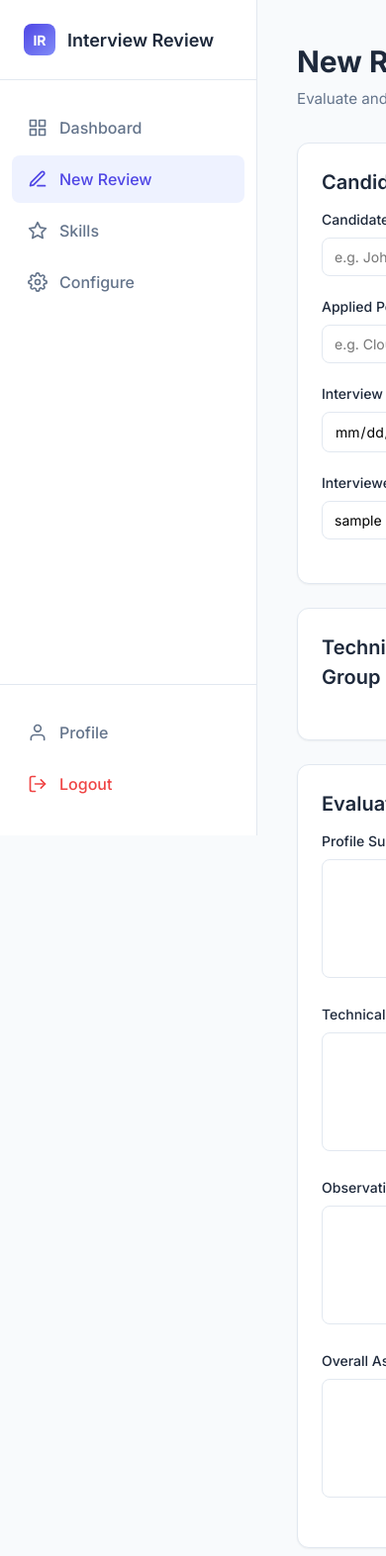
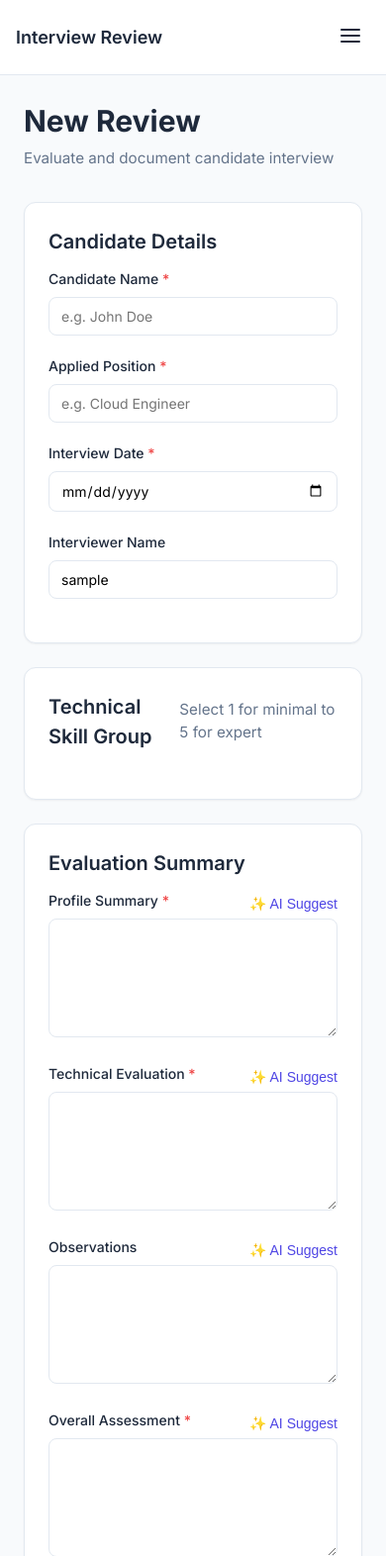
Before and after one commit to ajay-kq/Interview-review-submission-app, a Flask app: page /create in a window 390 px wide; the page is wider, and only the part inside the window is pictured. Shown: the top 1572 px of that part at 99% size. Run offline with Flask 3, Linux system fonts and the light colour scheme; the visitor is signed in with stand-in values (Sample User, id 1); data that the repository does not hold is empty; some libraries are stand-ins or nearby versions.

Commit message:
Make UI responsive and add Danger Zone toggle

```diff
--- a/static/style.css
+++ b/static/style.css
@@ -42,7 +42,18 @@ body {
   flex-direction: column;
   position: fixed;
   height: 100vh;
-  z-index: 10;
+  z-index: 40;
+  transition: transform 0.3s ease-in-out;
+}
+
+.sidebar.mobile-hidden {
+  transform: translateX(-100%);
+}
+
+@media (min-width: 1024px) {
+  .sidebar.mobile-hidden {
+    transform: translateX(0);
+  }
 }
 
 .brand {
@@ -107,9 +118,48 @@ body {
 
 .main-content {
   flex-grow: 1;
-  margin-left: 260px;
-  padding: 2.5rem;
-  max-width: 1200px;
+  margin-left: 0;
+  padding: 1.5rem;
+  max-width: 100%;
+  transition: margin-left 0.3s ease-in-out;
+  width: 100vw;
+}
+
+@media (min-width: 1024px) {
+  .main-content {
+    margin-left: 260px;
+    padding: 2.5rem;
+    max-width: calc(100vw - 260px);
+  }
+}
+
+.mobile-header {
+  display: flex;
+  align-items: center;
+  justify-content: space-between;
+  padding: 1rem;
+  background: var(--surface-color);
+  border-bottom: 1px solid var(--border-color);
+  margin: -1.5rem -1.5rem 1.5rem -1.5rem;
+}
+
+@media (min-width: 1024px) {
+  .mobile-header {
+    display: none;
+  }
+}
+
+.hamburger-btn {
+  background: none;
+  border: none;
+  color: var(--text-primary);
+  cursor: pointer;
+  padding: 0.5rem;
+  border-radius: var(--radius-md);
+}
+
+.hamburger-btn:hover {
+  background: var(--bg-color);
 }
 
 .top-header {
--- a/templates/base.html
+++ b/templates/base.html
@@ -13,7 +13,8 @@
 <body>
   {% if session.get('logged_in') %}
   <div class="page-shell">
-    <aside class="sidebar">
+    <div class="sidebar-overlay" id="sidebarOverlay"></div>
+    <aside class="sidebar mobile-hidden" id="appSidebar">
       <div class="brand">
         <div class="brand-icon">IR</div>
         <div class="brand-text">Interview Review</div>
@@ -49,6 +50,13 @@
     </aside>
 
     <main class="main-content">
+      <div class="mobile-header">
+        <div class="brand-text">Interview Review</div>
+        <button class="hamburger-btn" id="mobileMenuBtn">
+          <svg width="24" height="24" viewBox="0 0 24 24" fill="none" stroke="currentColor" stroke-width="2" stroke-linecap="round" stroke-linejoin="round"><line x1="3" y1="12" x2="21" y2="12"></line><line x1="3" y1="6" x2="21" y2="6"></line><line x1="3" y1="18" x2="21" y2="18"></line></svg>
+        </button>
+      </div>
+
       <div class="top-header">
         <div class="header-titles">
           <h1>{% block page_title %}Page Title{% endblock %}</h1>
--- a/templates/configurations.html
+++ b/templates/configurations.html
@@ -106,6 +106,9 @@
       <h3 class="card-title text-danger">Danger Zone</h3>
       <p class="subtext mb-3">Reset the application database entirely. This action will delete all reviews, skills, and settings. It cannot be undone.</p>
 
+      <button type="button" id="toggleDangerZoneBtn" class="btn btn-outline w-100">Unlock Danger Zone</button>
+
+      <div id="dangerZoneContent" class="danger-zone-content">
         <form method="post" action="{{ url_for('reset_database') }}" onsubmit="return confirm('Are you absolutely sure you want to reset the database? This is irreversible.');" class="standard-form">
           <input type="hidden" name="csrf_token" value="{{ csrf_token() }}"/>
 
@@ -119,4 +122,5 @@
       </div>
     </div>
   </div>
+</div>
 {% endblock %}
```
Also changed, not shown: other parts of static/style.css (+42 -2 lines), static/app.js (+36 -3 lines). Lines whose indentation alone changed are shown as unchanged.
